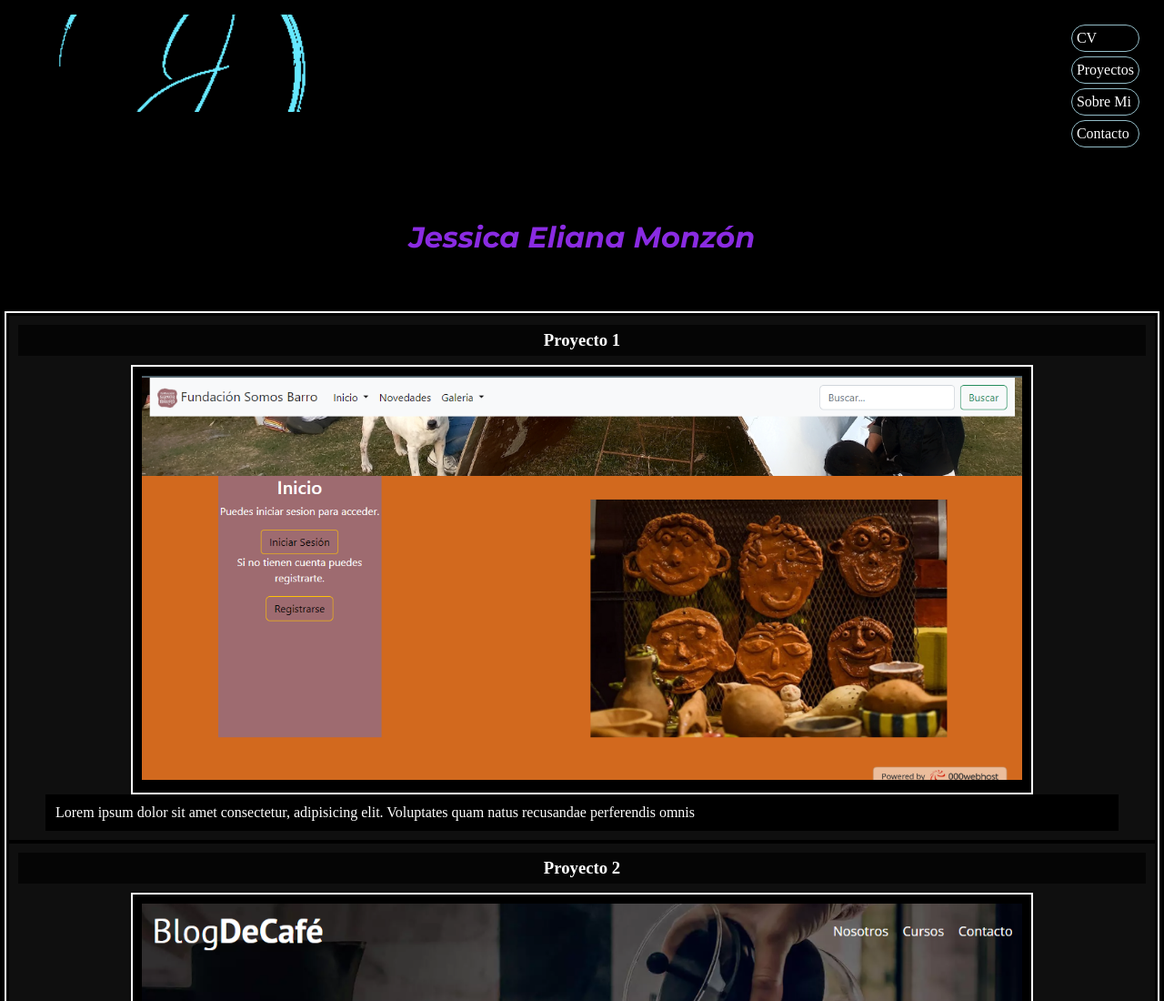
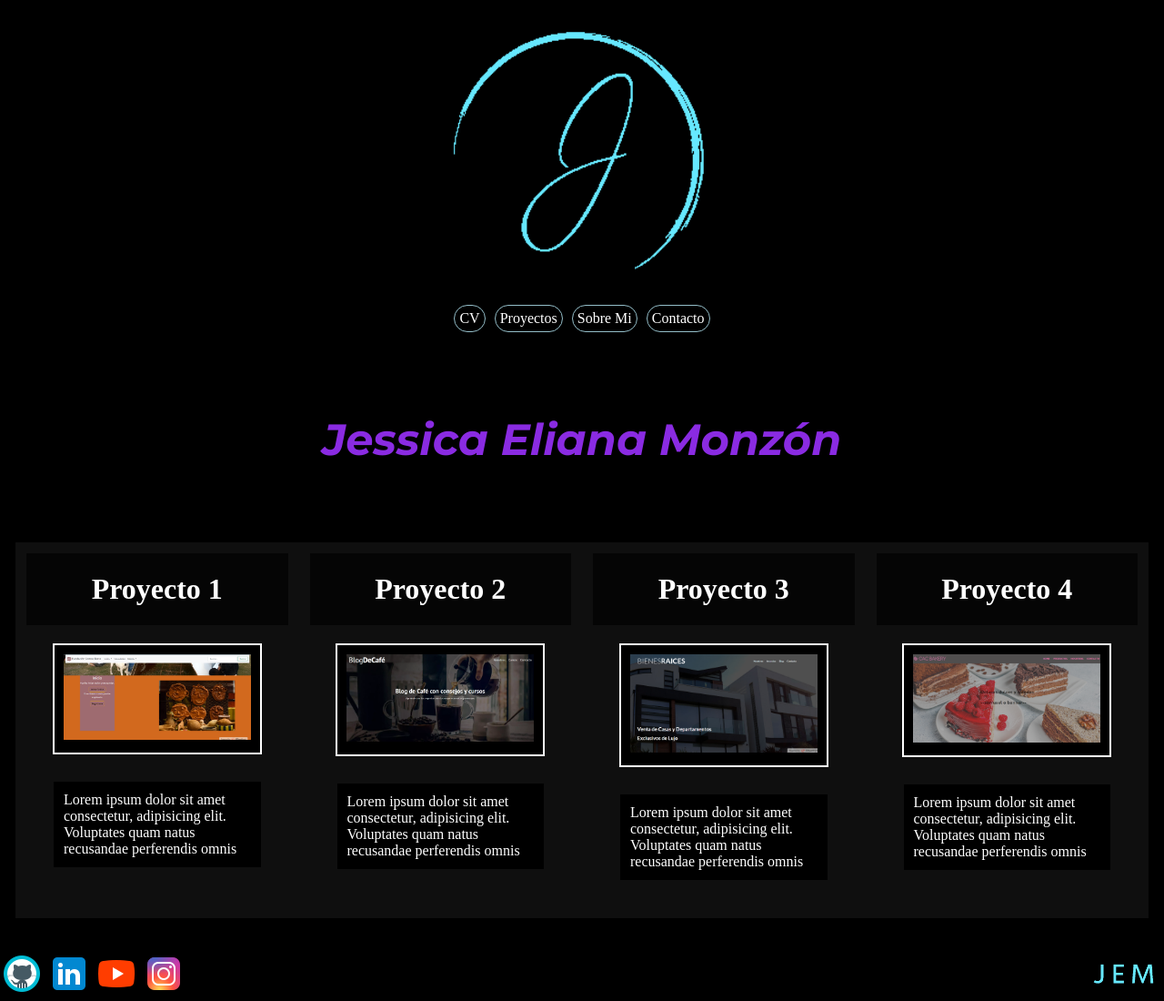
Before and after one commit to jessicaEliana/my-own, a plain HTML site: page index.html in a window 1280 px wide. Shown: the top 1100 px of the page at 91% size. Drawn offline with Linux system fonts and the light colour scheme.

Commit message:
Se agrega responsive para tablet y desktop

```diff
--- a/css/style.css
+++ b/css/style.css
@@ -13,6 +13,8 @@
     background-image: url(../img/logo2.png);
     background-size: cover;
     background-position: center;
+    width: 50%; /* Reducir el ancho del logo en dispositivos pequeños */
+    height: auto; /* Permitir que la altura del logo se ajuste automáticamente */
 }
 
 
@@ -23,6 +25,9 @@
     color: white;
     border: 2px solid transparent;
     padding: .5rem;
+    display: flex;
+    flex-wrap: wrap;
+    justify-content: center; /* Centrar los elementos de la lista de menú en dispositivos pequeños */
 }
 
 .contenido-link-menu{
@@ -30,6 +35,7 @@
     margin: 5px;
     border-radius: 50px;
     padding: 5px;
+
 
 }
 
@@ -40,6 +46,8 @@
     margin: 10px;
     padding-bottom: 20;
     border: 2px solid transparent;
+    flex-direction: column; /* Cambiar a una disposición de columna en dispositivos pequeños */
+    align-items: center; /* Centrar los elementos en dispositivos pequeños */
 
 }
 
@@ -53,9 +61,11 @@ h1{
     font-optical-sizing: auto;
     font-style: italic;
     text-align: center;
-    margin: 30px auto;
+
     border: 2px solid transparent;
-    padding: 30px;
+
+    margin: 20px auto; /* Ajustar el margen del título en dispositivos pequeños */
+    padding: 20px; /* Ajustar el relleno del título en dispositivos pequeños */
 }
 
 /* seccion PROYECTOS */
@@ -63,17 +73,20 @@ h1{
 .cont-sec-proy{
     /* background-color: white; */
     height: auto;
-    border: 2px solid white;
-    padding: 1px;
+    border: 2px solid transparent;
     margin: 5px;
+    padding: 10px; /* Ajustar el relleno de la sección de proyectos en dispositivos pequeños */
+
+
 
 }
 
 .contenido-proy{
     background-color: rgb(15, 15, 15);
-    border: 2px solid black;
+    border: 2px solid transparent;
     height: auto;
     padding: 10px;
+    margin-bottom: 20px; /* Ajustar el margen inferior de los proyectos en dispositivos pequeños */
 
 }
 
@@ -108,3 +121,77 @@ h1{
 }
 
 /* FIN seccion PROYECTOS */
+
+/* FOOTER */
+.contenido-logo2{
+    margin: 5px;
+    float: right;
+}
+
+/* Estilos para tablets (de 601px a 1024px de ancho) */
+@media only screen and (min-width: 601px) and (max-width: 1024px) {
+
+    .contenido-logo {
+        border: 1px solid transparent;
+        width: 200px; /* Reducir aún más el ancho del logo en tablets */
+        height: 200px;
+    }
+
+    h1 {
+        font-size: 2rem; /* Reducir el tamaño del título en tablets */
+    }
+
+    .contenido-proy {
+        width: 60%; /* Reducir el ancho de los proyectos en tablets */
+        margin: auto;
+    }
+
+    .contenido-desc {
+        margin: 0; /* Eliminar el margen lateral de la descripción en tablets */
+    }
+}
+
+/* Estilos para pantallas de escritorio (a partir de 1025px de ancho) */
+@media only screen and (min-width: 1025px) {
+    .contenido-logo {
+        width: 300px;
+        height: 300px; /* Restaurar el ancho del logo para pantallas de escritorio */
+    }
+
+    h1{
+        font-size: 3rem;
+        padding: 50px;
+    }
+
+
+
+    .cont-sec-proy {
+        display: flex; /* Cambiar la disposición de la sección de proyectos a flexbox para pantallas de escritorio */
+        justify-content: space-between; /* Distribuir los proyectos horizontalmente en pantallas de escritorio */
+    }
+
+    .cont-tit3 {
+
+        font-size: 2rem;
+        padding: 20px 0;
+        margin-bottom: 20px
+    }
+
+    .contenido-proy {
+
+        padding: 10px;
+        width: 60%; /* Ajustar el ancho de los proyectos en pantallas de escritorio */
+    }
+
+    .contenido-desc {
+
+        margin: 30px; /* Ajustar el margen lateral de la descripción en pantallas de escritorio */
+    }
+
+
+
+
+
+
+
+}
--- a/index.html
+++ b/index.html
@@ -97,10 +97,10 @@
     </main>
     <footer id="seccion4">
 
-        <div class="contenido-logo">
+        <div >
             <!--Logo con tamaño predeterminado gold-->
 
-            <a href="./index.html">
+            <a class="contenido-logo2" href="./index.html">
                 <!--<i class="fa-solid fa-cookie-bite fa-fade"> CaC Bakery</i> -->
                 <img src="./img/logo3.png" alt="Logo de la página" style="width: 75px; height: auto;">
 
```
